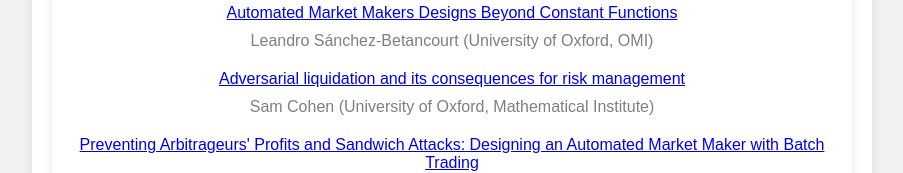
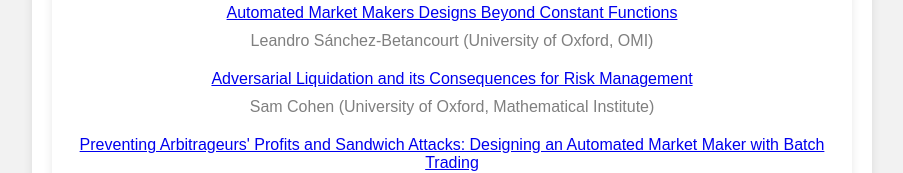
Before and after one commit to michele-fabi/Blockchain-DEFI-Workshop-X-OMI, a plain HTML site: page index.html in a window 1280 px wide. Shown: the part 2242-2415 px from the top of the page, without its empty margins (188-1091 px from the left). Drawn offline with Linux system fonts and the light colour scheme.

Commit message:
Update index.html

```diff
--- a/index.html
+++ b/index.html
@@ -177,7 +177,7 @@
 <h3>Session 7: Design of Automated Market Makers – Part 2</h3>
 <p><a href="7-1.pdf">Automated Market Makers Designs Beyond Constant Functions</a></p>
 <p class="spacer">Leandro Sánchez-Betancourt (University of Oxford, OMI)</p>
-<p><a href="7-2.pdf">Adversarial liquidation and its consequences for risk management</a></p>
+<p><a href="7-2.pdf">Adversarial Liquidation and its Consequences for Risk Management</a></p>
 <p class="spacer">Sam Cohen (University of Oxford, Mathematical Institute)</p>
 <p><a href="7-3.pdf">Preventing Arbitrageurs' Profits and Sandwich Attacks: Designing an Automated Market Maker with Batch Trading</a></p>
 <p class="spacer">Andrea Canidio (CoW Protocol) - joint with Robin Fritsch (ETH)</p>
```
